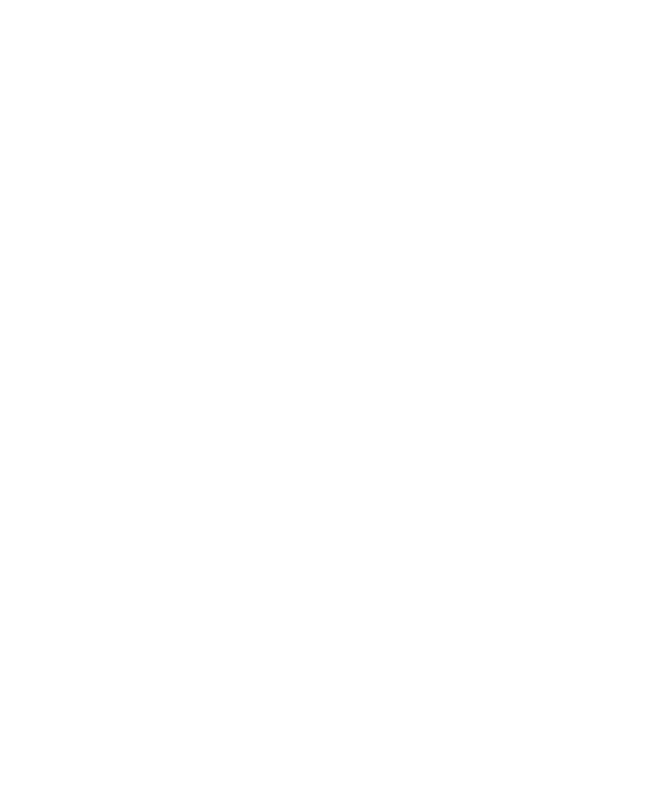
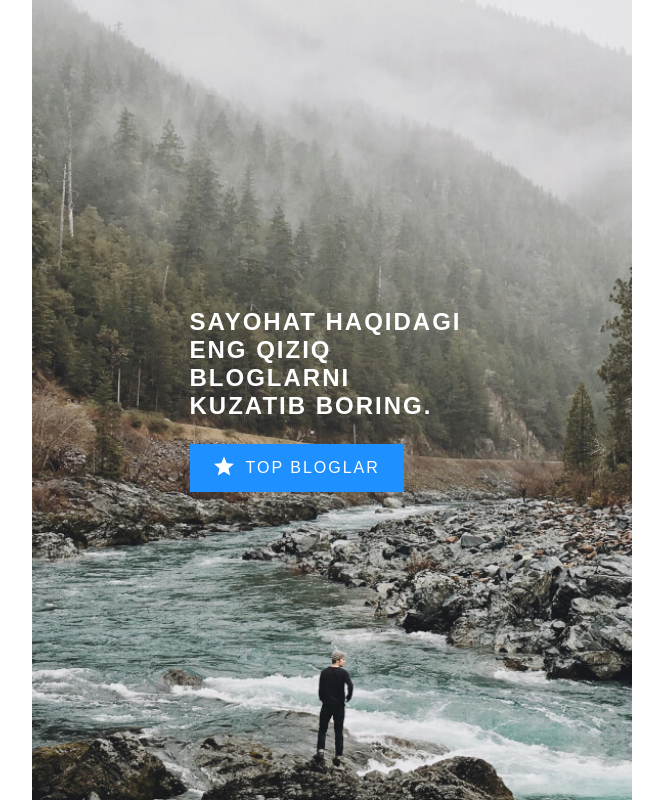
Before and after one commit to Hayotbek-Turgunov/exercise-articles-bg-psevdoelement, a plain HTML site: page index.html in a window 1280 px wide. Shown: the whole page, without its empty margins (8-671 px from the left). Drawn offline with Linux system fonts and the light colour scheme.

Commit message:
Add hero styles

```diff
--- a/css/styles.css
+++ b/css/styles.css
@@ -41,4 +41,85 @@
 /* MAIN-CONTENT */
 .main-content{
   flex-grow:1;
+  display: flex;
+  flex-direction: column;
 }
+
+/* GLOBAL-WRAPPER */
+.global-wrapper{
+  width: 100%;
+  flex-grow: 1;
+  max-width: 1200px;
+  margin-right: auto;
+  margin-left: auto;
+  display: flex;
+}
+
+/* HERO */
+.hero {
+  width: 100%;
+  display: flex;
+  justify-content: center;
+  align-items: center;
+  max-width: 600px;
+  background-image:url("../img/Rectangle\ 1.jpg");
+  background-repeat:no-repeat;
+  background-size:cover;
+  background-position:center bottom;
+}
+.hero-content {
+  max-width: 285px;
+}
+.hero-heading {
+  margin-top: 0;
+  margin-bottom: 24px;
+  text-transform: uppercase;
+  font-size: 24px;
+  line-height: normal;
+  letter-spacing: 2px;
+  color: #fff;
+
+}
+.hero-link {
+  display: inline-block;
+  background: #1E90FF;
+  color: #fff;
+  text-transform: uppercase;
+  text-decoration: none;
+  letter-spacing: 2px;
+}
+.hero-link-inner {
+  display: flex;
+  padding: 12px 24px;
+}
+
+.hero-link-inner::before{
+  content: "";
+  width: 20px;
+  height: 20px;
+  margin-right:12px;
+  background-image: url("../img/Vector\ \(2\).svg");
+  background-repeat: no-repeat;
+  background-size: contain;
+  background-position: center center;
+}
+
+
+
+
+
+
+
+
+
+@media
+only screen and (-webkit-min-device-pixel-ratio: 2),
+only screen and (   min--moz-device-pixel-ratio: 2),
+only screen and (     -o-min-device-pixel-ratio: 2/1),
+only screen and (        min-device-pixel-ratio: 2),
+only screen and (                min-resolution: 192dpi),
+only screen and (                min-resolution: 2dppx) {
+ .hero{
+    background-image:url("../img/Rectangle\ 1@2x.jpg")
+ }
+}
--- a/index.html
+++ b/index.html
@@ -1,17 +1,37 @@
 <!DOCTYPE html>
-<html lang="en">
+<html lang="uz">
 <head>
   <meta charset="UTF-8">
   <meta http-equiv="X-UA-Compatible" content="IE=edge">
   <meta name="viewport" content="width=device-width, initial-scale=1.0">
 
   <!-- STYLES -->
-  <title>Document</title>
+  <title>Sayohat haqida</title>
   <link rel="stylesheet" href="./css/necolas.github.io_normalize.css_8.0.1_normalize.css">
   <link rel="stylesheet" href="./css/styles.css">
 </head>
 <body>
 
+  <!-- MAIN-CONTENT -->
+  <main class="main-content">
+    <!-- <h1>Sayohat-haqidagi sayt </h1> -->
+    <div class="global-wrapper">
+      <!-- HERO -->
+      <div class="hero">
+         <div class="hero-content">
+          <h1 class="hero-heading">Sayohat haqidagi eng qiziq
+            bloglarni kuzatib boring.</h1>
+            <a class="hero-link" href="">
+              <span class="hero-link-inner">
+                <span class="hero-link-text">top bloglar</span>
+              </span>
+            </a>
+         </div>
+      </div>
+    </div>
+  </main>
+
+
   <script src="./js/main.js"></script>
 </body>
 </html>
```
Also changed, not shown: img/Rectangle 1.jpg (added), img/Rectangle 1@2x.jpg (added), img/Vector (2).svg (added).
